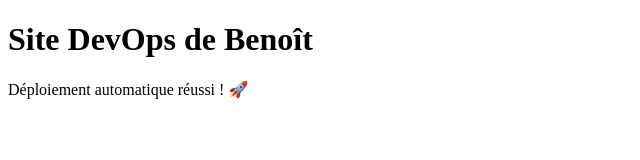
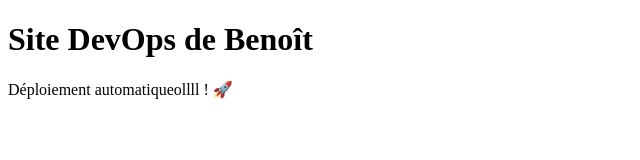
Before and after one commit to leila-charles/projet_devOPs, a plain HTML site: page docs/index.html in a window 1280 px wide. Shown: the full height of the page, 0-640 px from the left. Drawn offline with Linux system fonts and the light colour scheme.

Commit message:
Update index.html

```diff
--- a/docs/index.html
+++ b/docs/index.html
@@ -7,6 +7,6 @@
   </head>
   <body>
     <h1>Site DevOps de Benoît</h1>
-    <p>Déploiement automatique réussi ! 🚀</p>
+    <p>Déploiement automatiqueollll ! 🚀</p>
   </body>
 </html>
```
